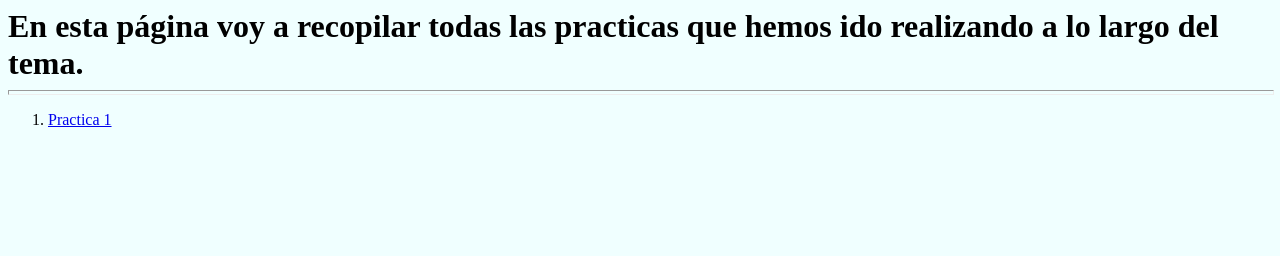
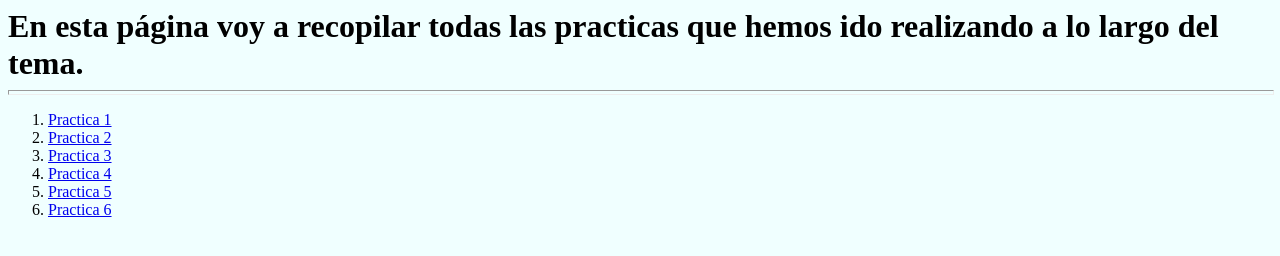
Before and after one commit to danidaniel26/danidaniel26.github.io, a plain HTML site: page index.html in a window 1280 px wide. Drawn offline with Linux system fonts and the light colour scheme.

Commit message:
prueba practicas

```diff
--- a/index.html
+++ b/index.html
@@ -6,7 +6,12 @@
     <hr width=100% size=5>
     <p>
     <ol>
-       <li><a href="Pactica1html daniel.html">Practica 1</a>
+       <li><a href="Pactica 1html daniel.html">Practica 1</a>
+       <li><a href="Practica 2html daniel.html">Practica 2</a>
+       <li><a href="Pactica 3html daniel.html">Practica 3</a>
+       <li><a href="Pactica 4html daniel.html">Practica 4</a>
+       <li><a href="Pactica 5html daniel.html">Practica 5</a>
+       <li><a href="Pactica 6html daniel.html">Practica 6</a>
     </ol>
     </p>
 </body>
```
Also changed, not shown: Pactica 1html daniel.html (renamed from Pactica1html daniel.html).
